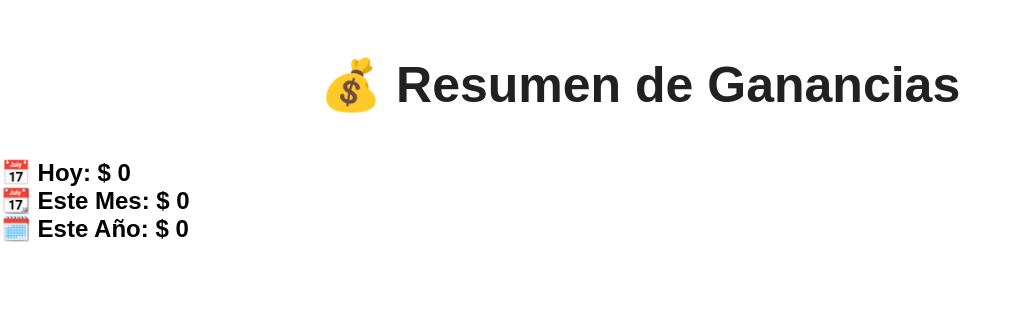
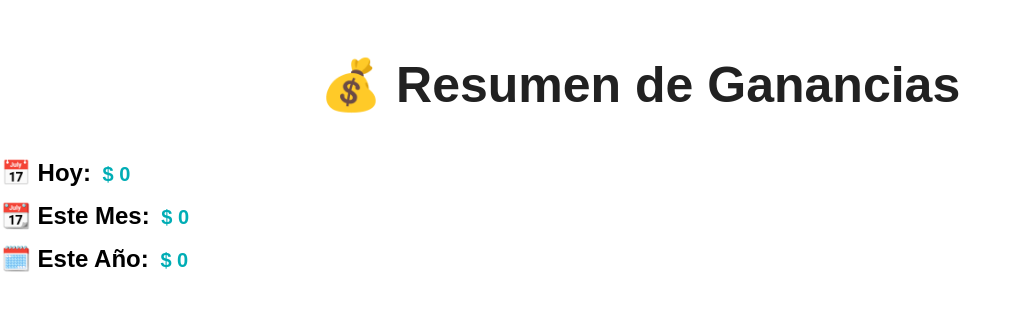
Before and after one commit to FelipeValencia-Dev90/Inventario-Mafe, a Flask app: page /ganancias in a window 1280 px wide. Shown: the top 311 px of the page, without its empty margins (0-1019 px from the left). Run offline with Flask 3, Linux system fonts and the light colour scheme; the visitor is signed in with stand-in values (Sample User, id 1); data that the repository does not hold is empty; parts of the project's set-up code (start-up, migrations or seed data) failed here and were passed over.

Commit message:
crear archivo ganancias.css

```diff
--- /dev/null
+++ b/static/ganancias.css
@@ -0,0 +1,18 @@
+#ganancias {
+    opacity: 1;
+    color: #212121;
+    margin-bottom: 40px;
+    text-align: center;
+}
+
+.resumen {
+    color: black;
+    margin-bottom: 15px;
+    font-weight: 600;
+}
+
+.precio {
+    color:#00adb5;
+    margin-left: 5px;
+    font-weight: bold;
+}
--- a/static/style.css
+++ b/static/style.css
@@ -455,10 +455,10 @@ section#inventario h2 {
     font-weight: normal;
 }
 
-.btn-historial, .btn-ganancias, .btn-top {
+.panel {
     text-align: center;
     padding: 5px 10px;
-    margin: 5px;
+    margin-top: 5px;
     width: auto;
     height: 30px;
     color: black;
@@ -467,26 +467,17 @@ section#inventario h2 {
     border: 1px solid black;
     cursor: pointer;
     transition: 0.3s;
-    text-decoration: none;
 }
 
-.btn-historial:hover, .btn-ganancias:hover, .btn-top:hover {
+.panel:hover {
     background-color: rgb(130, 175, 243);
     transform: scale(1.05);
 }
 
-#ganancias {
-    opacity: 1;         /* 100% visible */
-    color: #212121;     /* Color oscuro elegante */
-    margin-bottom: 40px;
-    text-align: center;
-}
-
-/* Ajuste extra para que los números de dinero se vean grandes y claros en las tarjetas */
-.contenedor-estadisticas .tarjeta-est .info-est p {
-    font-size: 1.8rem;  /* Aumenta un poco el tamaño del dinero */
-    color: #2d3436;     /* Color gris oscuro premium */
-    margin-top: 5px;
+.btn-panel{
+    text-decoration: none;
+    color: black;
+    padding: 2px;
 }
 
 .logout-container {
--- a/templates/ganancias.html
+++ b/templates/ganancias.html
@@ -5,25 +5,26 @@
     <meta charset="UTF-8">
     <title>Ganancias Totales</title>
     <link rel="stylesheet" href="{{ url_for('static', filename='style.css') }}">
+    <link rel="stylesheet" href="{{ url_for('static', filename='ganancias.css') }}">
 </head>
 
 <body>
 
     <h1 id="ganancias">💰 Resumen de Ganancias</h1>
 
-    <h2>
+    <h2 class="resumen">
         📅 Hoy:
-        $ {{ "{:,.0f}".format(hoy) }}
+        <span class="precio">$ {{ "{:,.0f}".format(hoy) }}</span>
     </h2>
 
-    <h2>
+    <h2 class="resumen">
         📆 Este Mes:
-        $ {{ "{:,.0f}".format(mes) }}
+        <span class="precio">$ {{ "{:,.0f}".format(mes) }}</span>
     </h2>
 
-    <h2>
+    <h2 class="resumen">
         🗓️ Este Año:
-        $ {{ "{:,.0f}".format(anio) }}
+        <span class="precio">$ {{ "{:,.0f}".format(anio) }}</span>
     </h2>
 
 </body>
--- a/templates/historial.html
+++ b/templates/historial.html
@@ -23,7 +23,7 @@
     <tr>
 
         <td>{{ venta[0] }}</td>
-        <td>{{ venta[1] }}</td>
+        <td>{{ venta[1].title() }}</td>
         <td>{{ venta[2] }}</td>
         <td>{{ venta[3] }}</td>
 
--- a/templates/top_productos.html
+++ b/templates/top_productos.html
@@ -20,7 +20,7 @@
 
     <tr>
 
-        <td>{{ producto[0] }}</td>
+        <td>{{ producto[0].title() }}</td>
 
         <td>{{ producto[1] }}</td>
 
```
Also changed, not shown: templates/index.html (+6 -6 lines), 1 other file.
